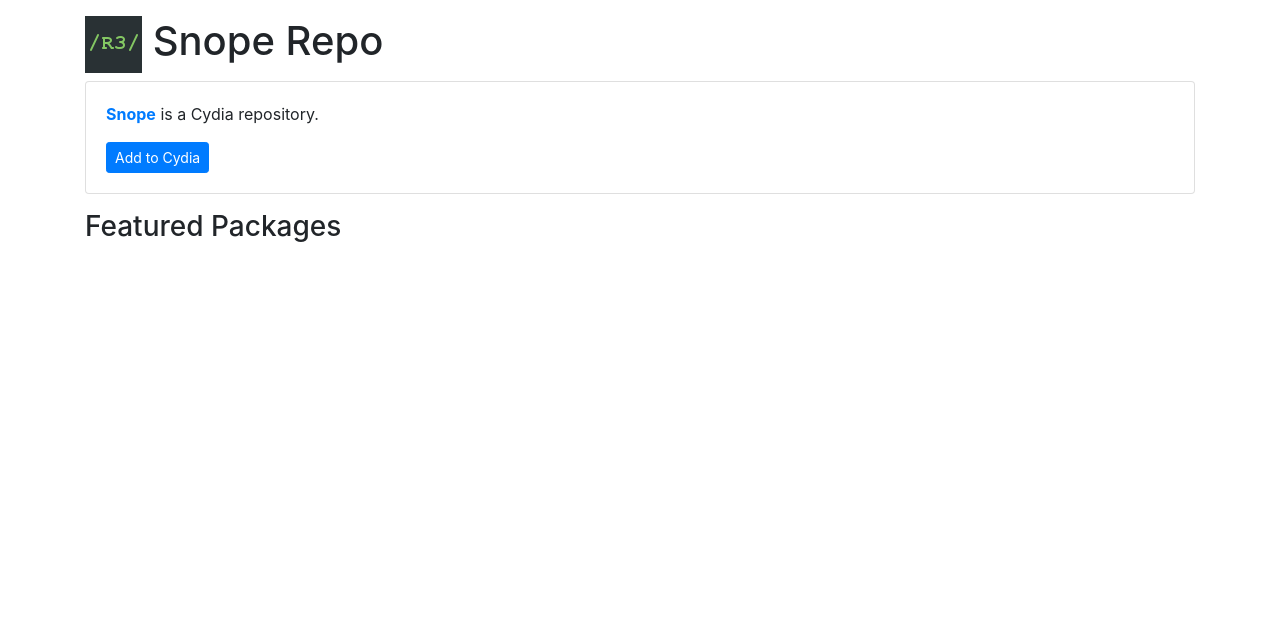
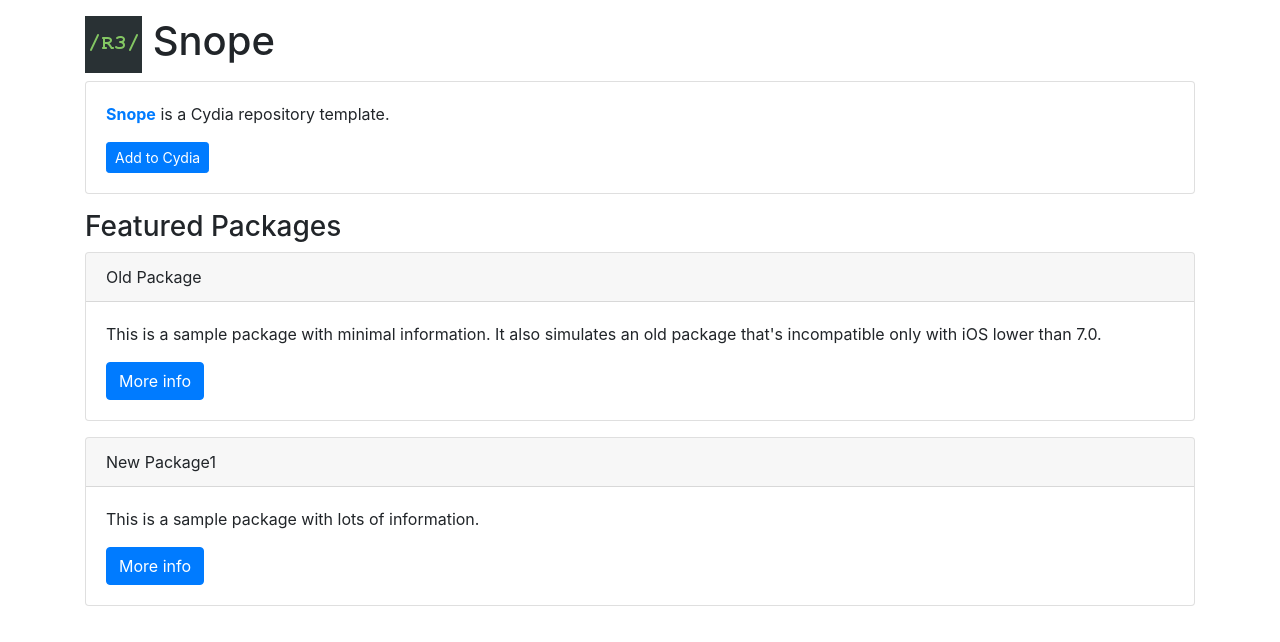
Before and after one commit to adelderbal/snope, a plain HTML site: page index.html in a window 1280 px wide. Drawn offline with nearby package versions, Linux system fonts and the light colour scheme.

Commit message:
Initial Commit

```diff
--- a/index.html
+++ b/index.html
@@ -1,4 +1,6 @@
-<html lang="en"><head>
+<!DOCTYPE html>
+<html lang="en">
+<head>
   <title>Snope</title>
   <meta charset="utf-8">
   <meta name="viewport" content="width=device-width, initial-scale=1">
@@ -9,14 +11,14 @@
 <body>
 
 <div class="container">
-	<h1><img src="CydiaIcon.png"> Snope Repo</h1>
+	<h1><img src="CydiaIcon.png"> Snope</h1>
 </div>
 
 <div class="container">
 	<div class="card">
 		<div class="card-body">
-			<p><span class="text-primary"><b>Snope</b></span> is a Cydia repository.</p>
-			<a class="btn btn-sm btn-primary" href="cydia://url/https://cydia.saurik.com/api/share#?source=https://github.com/adelderbal/snope.github.io">Add to Cydia</a>
+			<p><span class="text-primary"><b>Snope</span></b> is a Cydia repository template.</p>
+			<a class="btn btn-sm btn-primary" href="/lcydia://url/https://cydia.saurik.com/api/share#?source=https://adelderbal.github.io/Snope/">Add to Cydia</a>
 		</div>
 	</div>
 </div>
@@ -26,11 +28,27 @@
 </div>
 
 <div class="container">
-
-
+	<div class="card">
+		<div class="card-header">
+			Old Package
+		</div>
+		<div class="card-body">
+		  <p class="card-text">This is a sample package with minimal information.
+			It also simulates an old package that's incompatible only with iOS lower than 7.0.</p>
+			<a class="btn btn-xs btn-primary" href="depictions/?p=com.supermamon.oldpackage">More info</a>
+		</div>
+	</div>
+	<div class="card">
+		<div class="card-header">
+			New Package1
+		</div>
+		<div class="card-body">
+		  <p class="card-text">This is a sample package with lots of information.</p>
+		  <a class="btn btn-xs btn-primary" href="depictions/?p=com.supermamon.newpackage">More info</a>
+		</div>
+	</div>
 
 </div>
 
-
-
-</body></html>
+</body>
+</html>
--- a/repo.xml
+++ b/repo.xml
@@ -7,7 +7,7 @@
 		</link>
 		<link>
 			<name>I want this depiction template</name>
-			<url>https://github.com/adelderbal/snope.github.io/</url>
+			<url>https://github.com/adelderbal/snope/</url>
 			<iconclass>fa fa-thumbs-up</iconclass>
 		</link>
 	</footerlinks>
```
Also changed, not shown: 1 other file.
